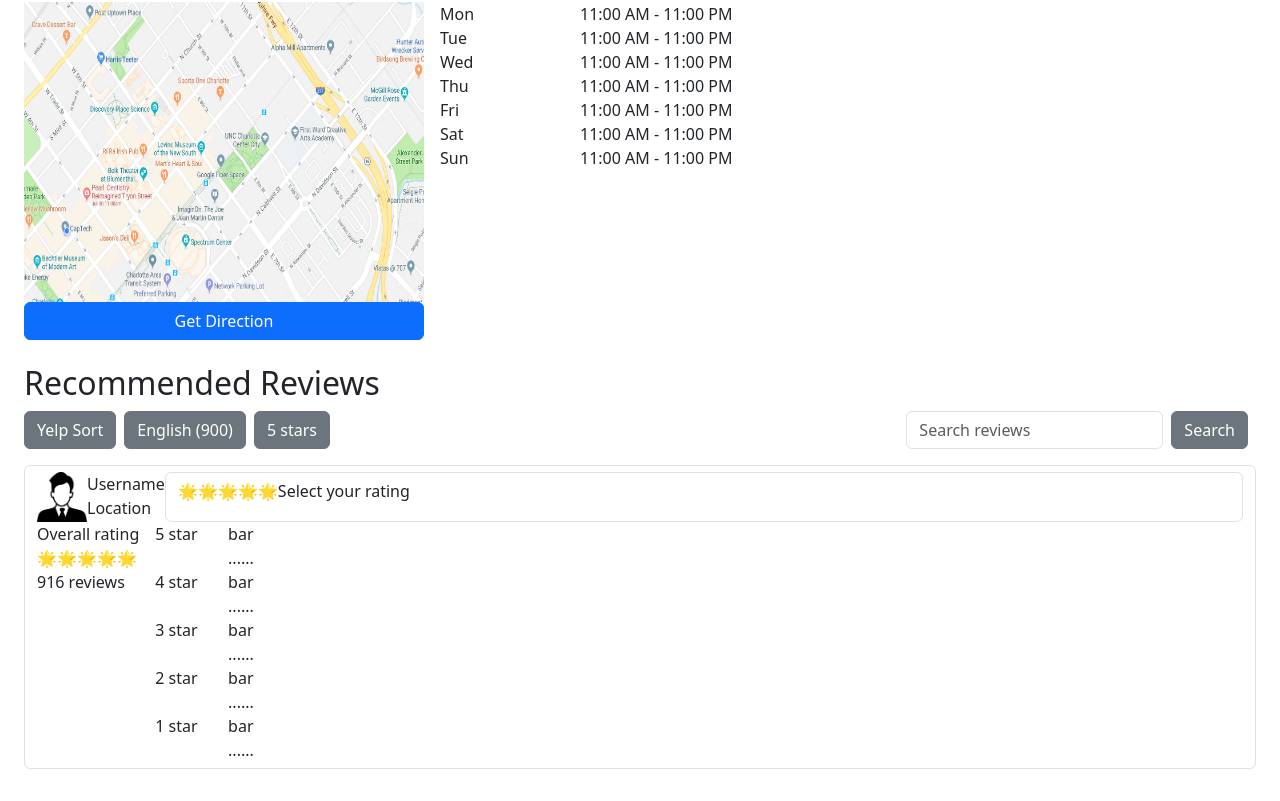
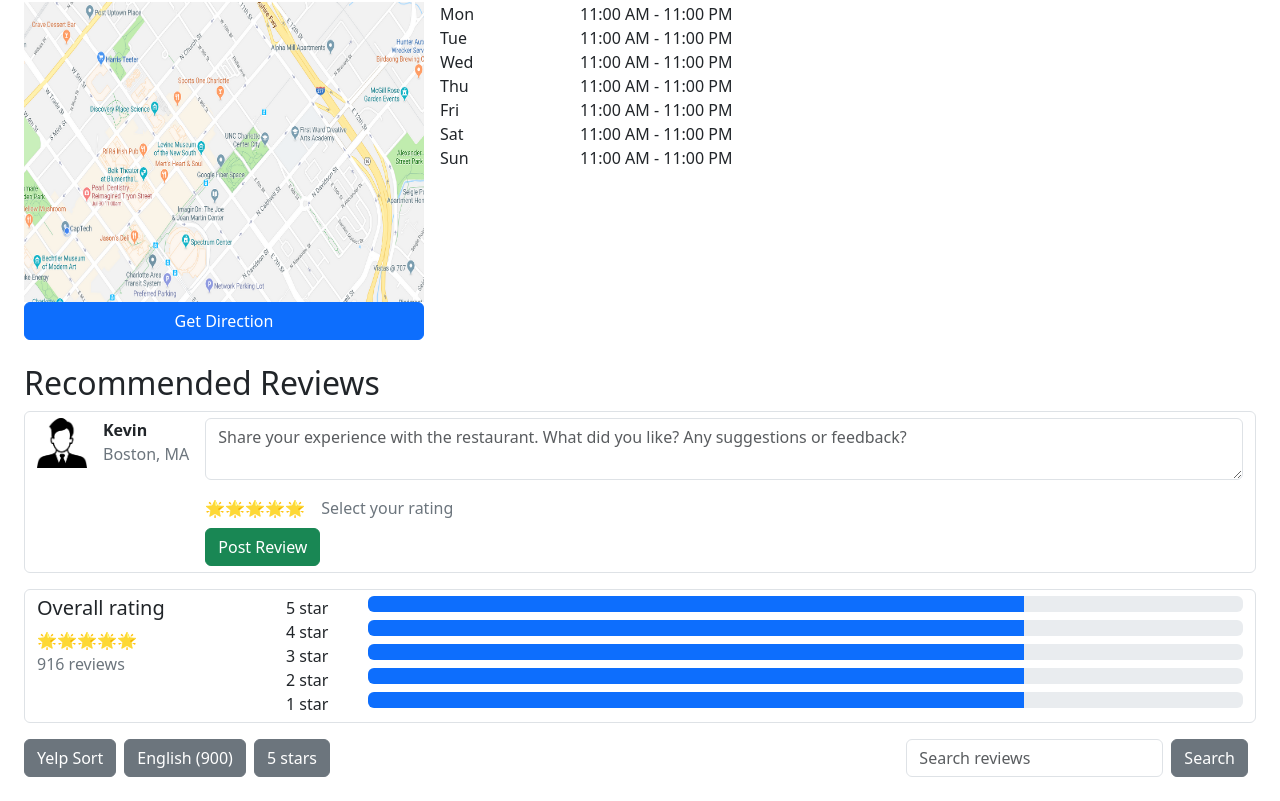
Before and after one commit to xxialingfeng/web-dev-group-project-Yalp, a React (Create React App) app: page /Restaurants in a window 1280 px wide. Shown: the part 740-1541 px from the top of the page. Built offline with nearby package versions, Linux system fonts and the light colour scheme.

Commit message:
update res page

```diff
--- a/package.json
+++ b/package.json
@@ -11,6 +11,7 @@
     "bootstrap": "^5.3.2",
     "cors": "^2.8.5",
     "react": "^18.2.0",
+    "react-bootstrap": "^2.9.1",
     "react-dom": "^18.2.0",
     "react-hook-form": "^7.48.2",
     "react-icons": "^4.11.0",
--- a/src/Yalp/Restaurants/index.js
+++ b/src/Yalp/Restaurants/index.js
@@ -3,6 +3,7 @@ import LOGO from "./Chef-restaurant-logo.jpg";
 import dishImg from "./dish.avif";
 import mapImg from "./mapImg.png";
 import userImg from "./user.png";
+import ProgressBar from "react-bootstrap/ProgressBar";
 
 import { Link } from "react-router-dom";
 
@@ -64,7 +65,7 @@ export const Restaurant = () => {
         </div>
       </div>
 
-      <div id="locationHours" className="m-4">
+      <div id="location and hours" className="m-4">
         <h2 className="">Location & Hours </h2>
         <div className="d-flex ">
           <div className="d-flex flex-column me-3">
@@ -107,7 +108,74 @@ export const Restaurant = () => {
       <div id="recommended review" className="m-4">
         <h2 className="">Recommended Reviews </h2>
 
-        <div className="d-flex justify-content-between mb-3">
+        <div className=" userReviewForm form-control d-flex mb-3">
+          <div className="d-flex">
+            <img src={userImg} alt="" width={50} height={50} className="me-3" />
+            <div className="me-3">
+              <div className="">
+                <strong>Kevin</strong>
+              </div>
+              <div className="text-secondary">Boston, MA</div>
+            </div>
+          </div>
+          <div className="col">
+            <textarea
+              className="form-control col mb-3"
+              name=""
+              id=""
+              placeholder="Share your experience with the restaurant. What did you like? Any suggestions or feedback? "
+              cols="50"
+              rows=""
+            ></textarea>
+            <div className="d-flex ">
+              <div className="me-3 mb-1">🌟🌟🌟🌟🌟</div>
+              <div className="mb-2 text-secondary">Select your rating</div>
+            </div>
+            <button className="btn btn-success">Post Review</button>
+          </div>
+        </div>
+
+        <div className="reviewOverall form-control  d-flex justify-content-between mb-3 ">
+          <div className="me-5 col-2">
+            <h5 className="">Overall rating</h5>
+            <div className="">🌟🌟🌟🌟🌟</div>
+            <div className="text-secondary">916 reviews</div>
+          </div>
+          <div className="col">
+            <div className="row d-flex">
+              <div className="col-1">5 star</div>
+              <div className="col">
+                <ProgressBar className="" now={75} label={""} />
+              </div>
+            </div>
+            <div className="row">
+              <div className="col-1">4 star</div>
+              <div className="col">
+                <ProgressBar className="" now={75} label={""} />
+              </div>
+            </div>
+            <div className="row">
+              <div className="col-1">3 star</div>
+              <div className="col">
+                <ProgressBar className="" now={75} label={""} />
+              </div>
+            </div>
+            <div className="row">
+              <div className="col-1">2 star</div>
+              <div className="col">
+                <ProgressBar className="" now={75} label={""} />
+              </div>
+            </div>
+            <div className="row">
+              <div className="col-1">1 star</div>
+              <div className="col">
+                <ProgressBar className="" now={75} label={""} />
+              </div>
+            </div>
+          </div>
+        </div>
+
+        <div className="reviewFilterAndSearch d-flex justify-content-between mb-3">
           <div className="d-flex">
             <button className="btn btn-secondary me-2">Yelp Sort</button>
             <button className="btn btn-secondary me-2">English (900)</button>
@@ -123,51 +191,6 @@ export const Restaurant = () => {
             <button className="btn btn-secondary me-2">Search</button>
           </div>
         </div>
-
-        <div className="form-control">
-          <div className="d-flex ">
-            <div className="d-flex">
-              <img src={userImg} alt="" width={50} height={50} />
-              <div className="">
-                <div className="">Username</div>
-                <div className="">Location</div>
-              </div>
-            </div>
-            <div className="form-control d-flex">
-              <div className="">🌟🌟🌟🌟🌟</div>
-              <div className="">Select your rating</div>
-            </div>
-          </div>
-          <div className="d-flex ">
-            <div className="me-3">
-              <div className="">Overall rating</div>
-              <div className="">🌟🌟🌟🌟🌟</div>
-              <div className="">916 reviews</div>
-            </div>
-            <div className="">
-              <div className="row">
-                <div className="col">5 star</div>
-                <div className="col">bar ......</div>
-              </div>
-              <div className="row">
-                <div className="col">4 star</div>
-                <div className="col">bar ......</div>
-              </div>
-              <div className="row">
-                <div className="col">3 star</div>
-                <div className="col">bar ......</div>
-              </div>
-              <div className="row">
-                <div className="col">2 star</div>
-                <div className="col">bar ......</div>
-              </div>
-              <div className="row">
-                <div className="col">1 star</div>
-                <div className="col">bar ......</div>
-              </div>
-            </div>
-          </div>
-        </div>
       </div>
     </div>
   );
```
Also changed, not shown: 1 other file (tests, documents, lock files or other folders).
